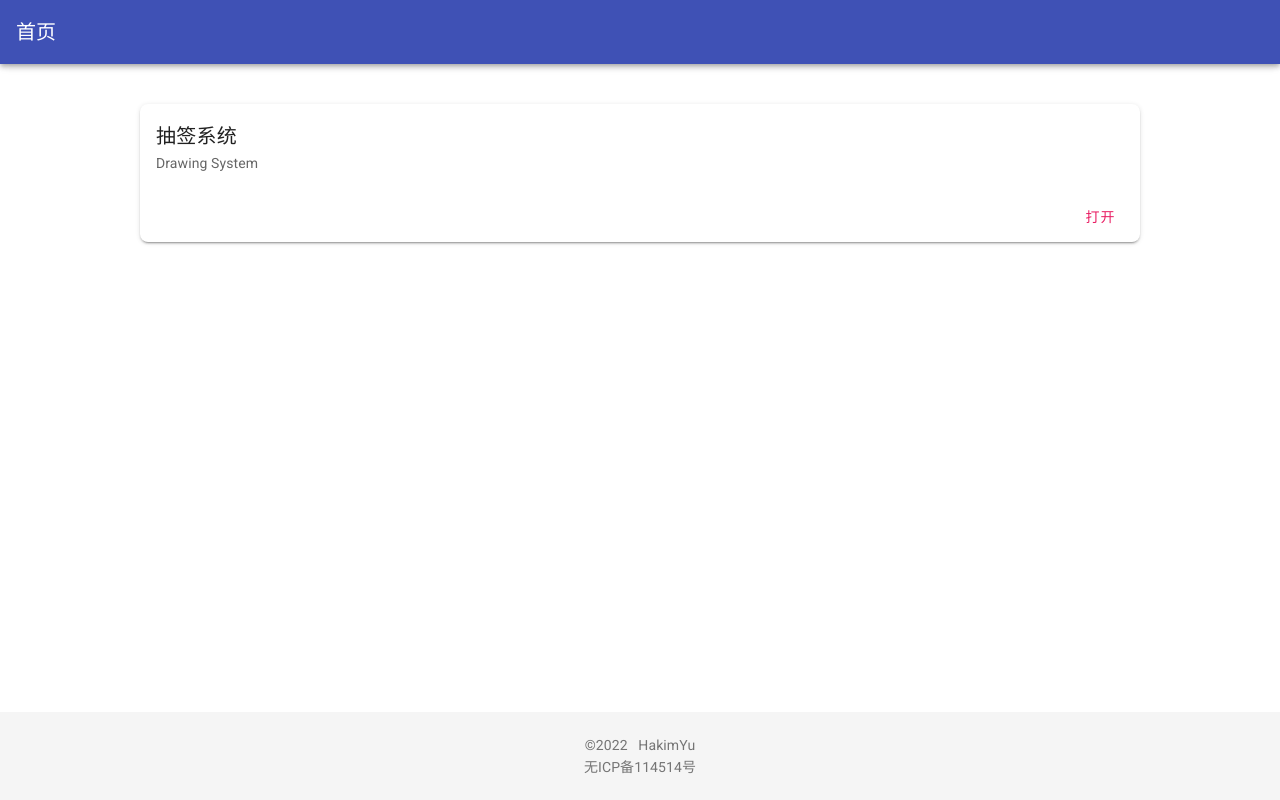
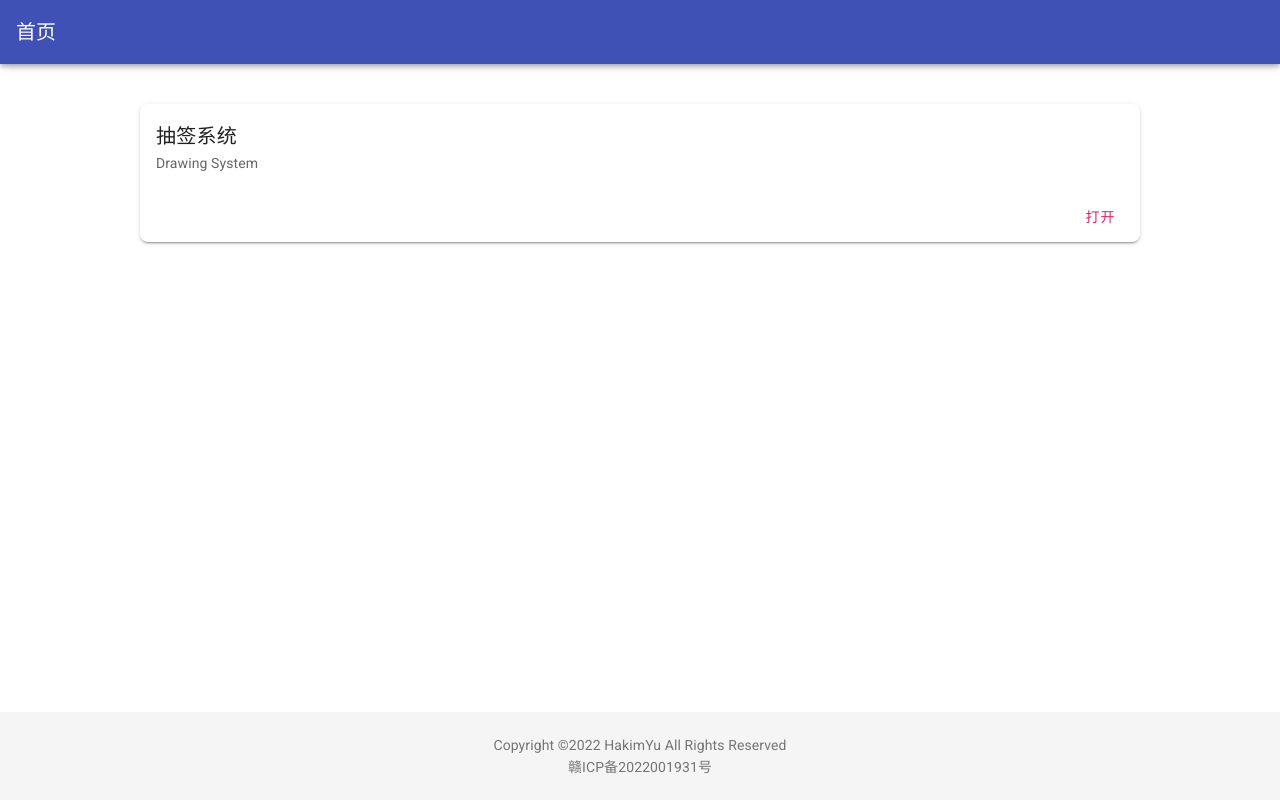
Before and after one commit to ButForget/HomePageButVue, a Vue app: page / in a window 1280 px wide. Built offline with nearby package versions, Linux system fonts and the light colour scheme.

Commit message:
添加备案号并build

```diff
--- a/src/components/Footer.vue
+++ b/src/components/Footer.vue
@@ -1,5 +1,5 @@
 <template>
-<div style="height:100px">
+  <div style="height: 100px">
     <v-footer absolute>
       <v-card
         flat
@@ -8,14 +8,22 @@
         class="grey lighten-4 grey--text text--darken-1 text-center"
       >
         <v-card-text class="grey--text text--darken-1">
-       ©{{ new Date().getFullYear() }} &nbsp; HakimYu<br />
+          Copyright ©{{ new Date().getFullYear() }}
+          <a
+            class="grey--text text--darken-1"
+            style="text-decoration: none"
+            href="https://hakimyu.cn/"
+            target="_blank"
+            >HakimYu</a
+          >
+          All Rights Reserved<br />
           <a
             class="grey--text text--darken-1"
             style="text-decoration: none"
             href="https://beian.miit.gov.cn/"
             rel="noopener"
             target="_blank"
-          >无ICP备114514号</a
+            >赣ICP备2022001931号</a
           ></v-card-text
         >
       </v-card>
```
Also changed, not shown: 7 other files (tests, documents, lock files or other folders). Lines whose indentation alone changed are shown as unchanged.
